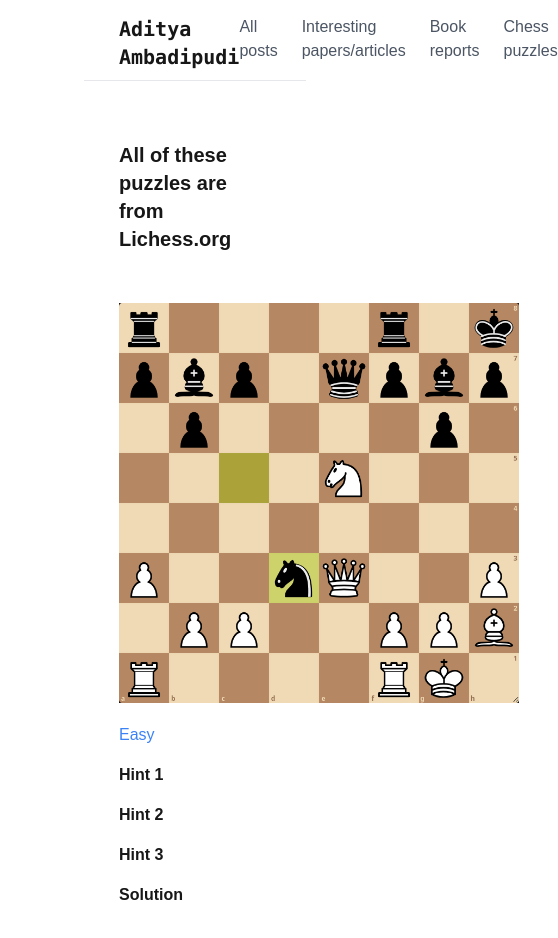
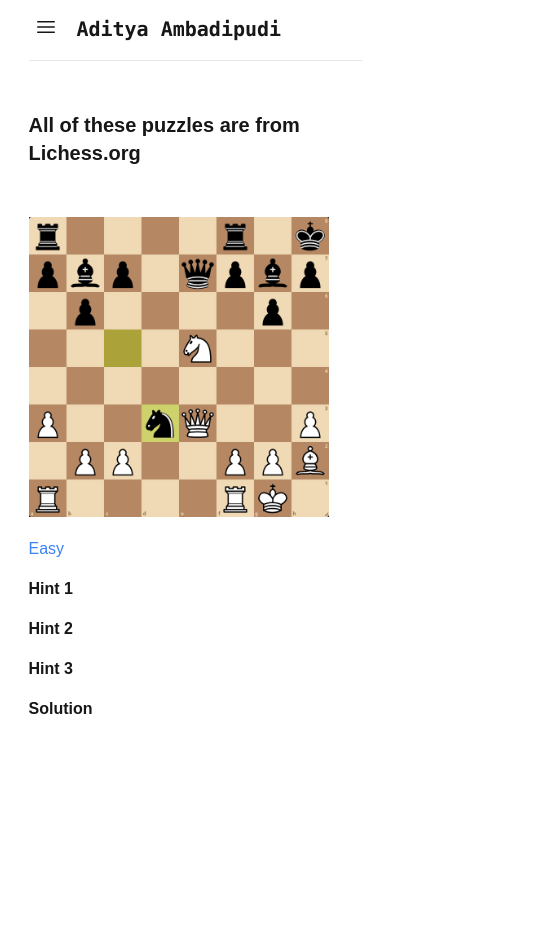
Before and after one commit to ganeshaditya1/blog, a Next.js app: page /chessPuzzles in a window 390 px wide. Shown: the top 938 px of the page, 558 px wide, since content can reach past the window. After the commit the page ends 844 px from the top, so only its background shows below. Built offline with nearby package versions, Linux system fonts and the light colour scheme.

Commit message:
Display a Hamburger menu on mobile devices
Add a component for Hamburger menu. Display that on low width devices
instead of the navlinks in the top.

This commit also includes several misc fixes to ensure everything looks
good on low width devices.

```diff
--- a/app/globals.css
+++ b/app/globals.css
@@ -6,13 +6,6 @@
   --background: #ffffff;
   --foreground: #171717;
   --container-7xl: 1000px;
-}
-
-@media (prefers-color-scheme: dark) {
-  :root {
-    --background: #0a0a0a;
-    --foreground: #ededed;
-  }
 }
 
 body {
--- a/app/layout.tsx
+++ b/app/layout.tsx
@@ -3,6 +3,7 @@ import Link from 'next/link';
 import "./globals.css";
 import "@wooorm/starry-night/style/tritanopia-light";
 import 'katex/dist/katex.min.css';
+import HamburgerMenu from "@/components/hamburgerMenu";
 
 export const metadata: Metadata = {
   title: "Create Next App",
@@ -18,11 +19,15 @@ export default function RootLayout({
     <html lang="en">
       <body>
         <div className="flex flex-row justify-center m-[10px]">
-          <div className="w-[60%]">
-            <div className="flex flex-row justify-between border-b border-gray-200 pl-[35px] pr-[35px] p-[5px] mb-[10px]">
-              <h1 className="font-mono font-bold text-xl text-left">
-                <Link href="/">Aditya Ambadipudi</Link></h1>
-              <div className="flex text-base space-x-6 text-gray-600">
+          <div className="xl:w-[70%] 2xl:w-[60%] w-[90%]">
+            <div className="flex flex-row justify-between border-b border-gray-200 xl:pl-[35px] pr-[35px] p-[5px]">
+              <div className="flex flex-row">
+                <HamburgerMenu/>
+                <h1 className="whitespace-nowrap font-mono font-bold text-xl text-left inline xl:ml-[1px] ml-[10px]">
+                  <Link href="/">Aditya Ambadipudi</Link>
+                </h1>
+              </div>
+              <div className="whitespace-nowrap flex text-base space-x-6 text-gray-600 hidden xl:block">
                   <Link href="/posts">All posts</Link>
                   <Link href="/interestingLinks">Interesting papers/articles</Link>
                   <Link href="/bookReports">Book reports</Link>
@@ -30,7 +35,8 @@ export default function RootLayout({
               </div>
             </div>
 
-            <div className="p-[20px] pl-[35px] pr-[35px] ">
+            <div className="xl:p-[20px] xl:pl-[35px] xl:pr-[35px] pt-[20px]">
+
               {children}
             </div>
           </div>
--- a/components/chessPuzzles/chessPuzzle.tsx
+++ b/components/chessPuzzles/chessPuzzle.tsx
@@ -9,7 +9,7 @@ export default function ChessPuzzle({ puzzle }: { puzzle: Puzzle }) {
         Hard: 'text-red-500',
     };
     return <div className="mb-[20px]">
-            <div className="w-[400px] mb-[20px]">
+            <div className="xl:w-[400px] w-[300px] mb-[20px]">
             <Image src={`/chessPuzzles/${puzzle.slug}.png`} alt="Chess puzzle image" layout="responsive" height={ 200 } width={ 200 } />
             </div>
             <p className={classMap[puzzle.difficulty] || 'text-black'}>{puzzle.difficulty}</p>
--- /dev/null
+++ b/components/hamburgerMenu.tsx
@@ -0,0 +1,34 @@
+"use client";
+import { useEffect, useState } from 'react';
+import Link from 'next/link';
+import { usePathname } from 'next/navigation';
+
+export default function HamburgerMenu() {
+    const pathname = usePathname();
+    const [isHidden, setVisibility] = useState(true);
+
+    const onclickHandler = () => {
+        setVisibility(!isHidden);
+    }
+
+    // Reset state when the route changes
+    useEffect(() => {
+        setVisibility(true); // Reset your state here
+    }, [pathname]);
+
+    return (
+        <div className="block xl:hidden">
+            <p onClick={onclickHandler}>
+                <svg xmlns="http://www.w3.org/2000/svg" fill="none" viewBox="0 0 24 24" strokeWidth="1.5" stroke="currentColor" className="inline size-6" style={{ verticalAlign: "top" }}>
+                <path strokeLinecap="round" strokeLinejoin="round" d="M3.75 6.75h16.5M3.75 12h16.5m-16.5 5.25h16.5" />
+                </svg> &nbsp;
+            </p>
+            {!isHidden &&
+            (<div className="absolute z-10 bg-white bg-opacity-100  rounded border border-black-50 w-[300px] inline-block leading-10 block xl:hidden">
+                <h3 className="border-b border-color-black-100 p-[10px]"><Link href="/posts">All posts</Link> </h3>
+                <h3 className="border-b border-color-black-100 p-[10px]"><Link href="/interestingLinks">Interesting papers/articles</Link> </h3>
+                <h3 className="border-b border-color-black-100 p-[10px]"><Link href="/bookReports">Book reports</Link></h3>
+                <h3 className="p-[10px]"><Link href="/chessPuzzles">Chess puzzles</Link></h3>
+            </div>)}
+        </div>);
+}
```
